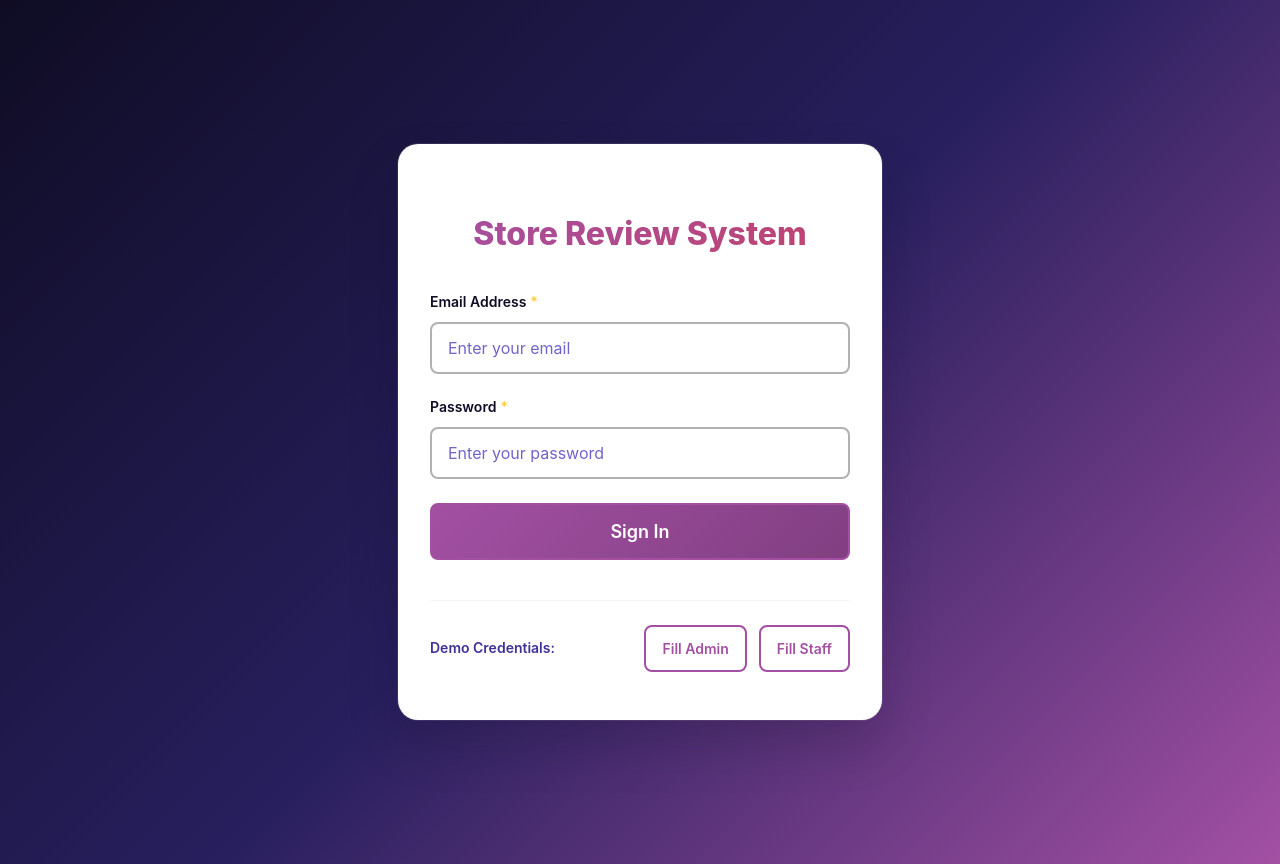
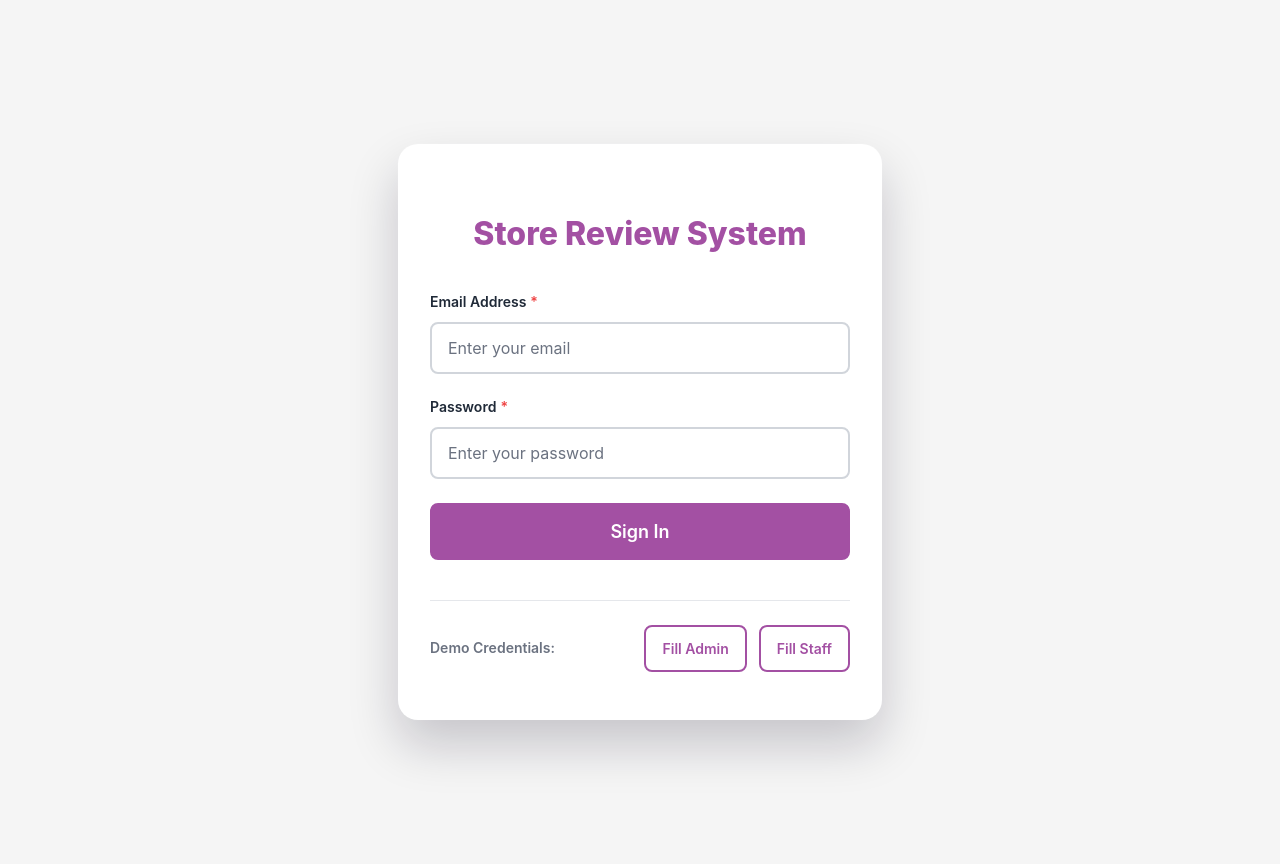
Before and after one commit to aleksandra-zyto/homework, a React (Create React App) app in the folder fe/: page /login in a window 1280 px wide. Built offline with nearby package versions, Linux system fonts and the light colour scheme; no server answers.

Commit message:
change colour cheme

```diff
--- a/fe/src/components/Button/Button.module.scss
+++ b/fe/src/components/Button/Button.module.scss
@@ -1,4 +1,5 @@
 @import '../../styles/colors';
+
 
 .button {
   display: inline-flex;
@@ -56,16 +57,17 @@
   width: 100%;
 }
 
-// Primary variant - Solid purple
+// Primary variant - Main purple
 .button--primary {
-  background: linear-gradient(135deg, $primary 0%, darken($primary, 10%) 100%);
+  background: $primary;
   color: $white;
   border-color: $primary;
 
   &:hover:not(:disabled) {
     transform: translateY(-2px);
     box-shadow: 0 8px 25px rgba($primary, 0.3);
-    background: linear-gradient(135deg, lighten($primary, 5%) 0%, $primary 100%);
+    background: $primary-light;
+    border: 1px solid $primary-light;
   }
 
   &:active:not(:disabled) {
@@ -74,21 +76,21 @@
   }
 }
 
-// Secondary variant - Solid coral
+// Secondary variant - Success green
 .button--secondary {
-  background: linear-gradient(135deg, $secondary 0%, darken($secondary, 10%) 100%);
+  background: $success;
   color: $white;
-  border-color: $secondary;
+  border-color: $success;
 
   &:hover:not(:disabled) {
     transform: translateY(-2px);
-    box-shadow: 0 8px 25px rgba($secondary, 0.3);
-    background: linear-gradient(135deg, lighten($secondary, 5%) 0%, $secondary 100%);
+    box-shadow: 0 8px 25px rgba($success, 0.3);
+    background: lighten($success, 5%);
   }
 
   &:active:not(:disabled) {
     transform: translateY(0);
-    box-shadow: 0 4px 15px rgba($secondary, 0.2);
+    box-shadow: 0 4px 15px rgba($success, 0.2);
   }
 }
 
@@ -100,8 +102,8 @@
 
   &:hover:not(:disabled) {
     background: rgba($primary, 0.05);
-    border-color: darken($primary, 10%);
-    color: darken($primary, 10%);
+    border-color: $primary-dark;
+    color: $primary-dark;
     transform: translateY(-1px);
     box-shadow: 0 4px 15px rgba($primary, 0.15);
   }
@@ -122,7 +124,7 @@
 
   &:hover:not(:disabled) {
     background: rgba($primary, 0.05);
-    color: darken($primary, 10%);
+    color: $primary-dark;
   }
 
   &:active:not(:disabled) {
@@ -132,67 +134,18 @@
 
 // Danger variant - For destructive actions
 .button--danger {
-  background: linear-gradient(135deg, #e53e3e 0%, darken(#e53e3e, 10%) 100%);
+  background: $danger;
   color: $white;
-  border-color: #e53e3e;
+  border-color: $danger;
 
   &:hover:not(:disabled) {
     transform: translateY(-2px);
-    box-shadow: 0 8px 25px rgba(#e53e3e, 0.3);
-    background: linear-gradient(135deg, lighten(#e53e3e, 5%) 0%, #e53e3e 100%);
+    box-shadow: 0 8px 25px rgba($danger, 0.3);
+    background: lighten($danger, 5%);
   }
 
   &:active:not(:disabled) {
     transform: translateY(0);
-    box-shadow: 0 4px 15px rgba(#e53e3e, 0.2);
+    box-shadow: 0 4px 15px rgba($danger, 0.2);
   }
 }
-
-// Icon styles
-.icon {
-  display: flex;
-  align-items: center;
-  justify-content: center;
-
-  svg {
-    width: 1rem;
-    height: 1rem;
-  }
-}
-
-.button--small .icon svg {
-  width: 0.875rem;
-  height: 0.875rem;
-}
-
-.button--large .icon svg {
-  width: 1.25rem;
-  height: 1.25rem;
-}
-
-// Loading spinner
-.spinner {
-  width: 1rem;
-  height: 1rem;
-  border: 2px solid rgba($white, 0.3);
-  border-top: 2px solid $white;
-  border-radius: 50%;
-  animation: spin 1s linear infinite;
-}
-
-.button--outlined .spinner,
-.button--text .spinner {
-  border: 2px solid rgba($primary, 0.3);
-  border-top: 2px solid $primary;
-}
-
-@keyframes spin {
-  0% { transform: rotate(0deg); }
-  100% { transform: rotate(360deg); }
-}
-
-// Content wrapper
-.content {
-  display: flex;
-  align-items: center;
-}
--- a/fe/src/components/TextField/TextField.module.scss
+++ b/fe/src/components/TextField/TextField.module.scss
@@ -21,7 +21,7 @@
 }
 
 .required {
-  color: $warning;
+  color: $danger;
   margin-left: 0.25rem;
 }
 
@@ -40,14 +40,14 @@
   line-height: 1.5;
   color: $text-primary;
   background-color: $white;
-  border: 2px solid lighten($dark-gray, 60%);
+  border: 2px solid $border-medium;
   border-radius: 8px;
   padding: 0.75rem 1rem;
   transition: all 0.2s ease;
   outline: none;
 
   &::placeholder {
-    color: lighten($text-secondary, 20%);
+    color: $text-secondary;
   }
 
   &:focus {
@@ -56,18 +56,18 @@
   }
 
   &:hover:not(:disabled):not(:read-only) {
-    border-color: $text-secondary;
+    border-color: $dark-gray;
   }
 
   &:disabled {
-    background-color: lighten($light-gray, 3%);
-    border-color: lighten($light-gray, 10%);
-    color: lighten($text-secondary, 20%);
+    background-color: $background-gray;
+    border-color: $border-light;
+    color: $text-secondary;
     cursor: not-allowed;
   }
 
   &:read-only {
-    background-color: lighten($light-gray, 5%);
+    background-color: $background-gray;
     cursor: default;
   }
 }
@@ -116,7 +116,7 @@
 
 .textfield--filled {
   .input {
-    background-color: $light-gray;
+    background-color: $background-gray;
     border: 2px solid transparent;
     border-radius: 8px 8px 0 0;
 
@@ -126,7 +126,7 @@
     }
 
     &:hover:not(:disabled):not(:read-only) {
-      background-color: darken($light-gray, 5%);
+      background-color: darken($background-gray, 3%);
     }
   }
 }
@@ -135,7 +135,7 @@
   .input {
     background-color: transparent;
     border: none;
-    border-bottom: 2px solid lighten($dark-gray, 60%);
+    border-bottom: 2px solid $border-medium;
     border-radius: 0;
     padding-left: 0;
     padding-right: 0;
@@ -146,7 +146,7 @@
     }
 
     &:hover:not(:disabled):not(:read-only) {
-      border-bottom-color: $text-secondary;
+      border-bottom-color: $dark-gray;
     }
   }
 }
@@ -154,55 +154,55 @@
 // State variants
 .textfield--error {
   .label {
-    color: $warning;
+    color: $danger;
   }
 
   .input {
-    border-color: $warning;
+    border-color: $danger;
 
     &:focus {
-      border-color: $warning;
-      box-shadow: 0 0 0 3px rgba($warning, 0.1);
+      border-color: $danger;
+      box-shadow: 0 0 0 3px rgba($danger, 0.1);
     }
   }
 
   .icon {
-    color: $warning;
+    color: $danger;
   }
 }
 
 .textfield--success {
   .label {
-    color: $secondary;
+    color: $success;
   }
 
   .input {
-    border-color: $secondary;
+    border-color: $success;
 
     &:focus {
-      border-color: $secondary;
-      box-shadow: 0 0 0 3px rgba($secondary, 0.1);
+      border-color: $success;
+      box-shadow: 0 0 0 3px rgba($success, 0.1);
     }
   }
 
   .icon {
-    color: $secondary;
+    color: $success;
   }
 }
 
 .textfield--disabled {
   .label {
-    color: lighten($text-secondary, 30%);
+    color: $text-secondary;
   }
 
   .icon {
-    color: lighten($text-secondary, 40%);
+    color: $text-secondary;
   }
 }
 
 .textfield--readonly {
   .icon {
-    color: lighten($text-secondary, 20%);
+    color: $text-secondary;
   }
 }
 
@@ -260,7 +260,7 @@
 .spinner {
   width: 1rem;
   height: 1rem;
-  border: 2px solid lighten($primary, 40%);
+  border: 2px solid rgba($primary, 0.3);
   border-top: 2px solid $primary;
   border-radius: 50%;
   animation: spin 1s linear infinite;
@@ -283,5 +283,5 @@
 }
 
 .helperText--error {
-  color: $warning;
+  color: $danger;
 }
--- a/fe/src/pages/LoginPage.module.scss
+++ b/fe/src/pages/LoginPage.module.scss
@@ -1,16 +1,12 @@
 @import '../styles/colors';
+
 
 .loginPage {
   min-height: 100vh;
   display: flex;
   align-items: center;
   justify-content: center;
-  background: linear-gradient(
-    135deg,
-    $deep-purple 0%,
-    lighten($deep-purple, 15%) 50%,
-    $primary 100%
-  );
+background: $light-gray;
   padding: 2rem;
 }
 
@@ -19,11 +15,10 @@
   padding: 3rem 2rem;
   border-radius: 20px;
   box-shadow:
-    0 25px 50px rgba($deep-purple, 0.2),
+    0 25px 50px rgba($dark-bg, 0.2),
     0 0 0 1px rgba($white, 0.1);
   width: 100%;
   max-width: 420px;
-  backdrop-filter: blur(10px);
 }
 
 .header {
@@ -31,10 +26,7 @@
   margin-bottom: 2.5rem;
 
   h1 {
-    background: linear-gradient(135deg, $primary 0%, $secondary 100%);
-    background-clip: text;
-    -webkit-background-clip: text;
-    -webkit-text-fill-color: transparent;
+    color: $primary;
     font-size: 2rem;
     margin-bottom: 0.5rem;
     font-weight: 800;
@@ -56,10 +48,10 @@
 
 .demoSection {
   text-align: center;
-    display: flex;
-    justify-content: space-between;
+  display: flex;
+  justify-content: space-between;
   padding-top: 1.5rem;
-  border-top: 1px solid $light-gray;
+  border-top: 1px solid $border-light;
 
   h3 {
     color: $text-secondary;
--- a/fe/src/pages/LoginPage.tsx
+++ b/fe/src/pages/LoginPage.tsx
@@ -16,11 +16,11 @@ export const LoginPage = () => {
   const { login, isAuthenticated } = useAuth();
   const navigate = useNavigate();
 
-  useEffect(() => {
-    if (isAuthenticated) {
-      navigate("/dashboard");
-    }
-  }, [isAuthenticated, navigate]);
+  //   useEffect(() => {
+  //     if (isAuthenticated) {
+  //       navigate("/dashboard");
+  //     }
+  //   }, [isAuthenticated, navigate]);
 
   const handleSubmit = async (e: React.FormEvent) => {
     e.preventDefault();
--- a/fe/src/styles/_colors.scss
+++ b/fe/src/styles/_colors.scss
@@ -1,28 +1,34 @@
-$deep-purple: #0f0c24;    // Dark, professional base
-$royal-purple: #a350a3;   // Main brand color
-$coral-pink: #c1436d;     // Accent color
+// Main brand color
+$primary: #a350a3;
 
-// Keep some useful colors from before
+// Supporting colors
+$white: #ffffff;
 $black: #000000;
-$white: #ffffff;
+$dark-bg: #0f0c24;
 $light-gray: #f5f5f5;
-$dark-gray: #181818;
-$teal: #2cccc3;          // Keep for success states
-$yellow: #facd3d;        // Keep for warnings
+$medium-gray: #9ca3af;
+$dark-gray: #374151;
 
-// New semantic naming with professional palette
-$primary: $royal-purple;
-$secondary: $coral-pink;
-$accent: $teal;
-$warning: $yellow;
-$background-dark: $deep-purple;
-$text-primary: $deep-purple;
-$text-secondary: lighten($deep-purple, 30%);
+// Semantic colors (using non-purple colors for clarity)
+$success: #10b981;
+$warning: #f59e0b;
+$danger: #ef4444;
+
+// Text colors
+$text-primary: #1f2937;
+$text-secondary: #6b7280;
 $text-light: $white;
 
-// Color variations for the new palette
-$primary-light: lighten($primary, 20%);
+// Background variations
+$background-light: $white;
+$background-gray: #f9fafb;
+$background-dark: $dark-bg;
+
+// Primary color variations (minimal set)
+$primary-light: lighten($primary, 15%);
 $primary-dark: darken($primary, 15%);
-$secondary-light: lighten($secondary, 20%);
-$secondary-dark: darken($secondary, 15%);
-$deep-purple-light: lighten($deep-purple, 10%);
+
+// Border colors
+$border-light: #e5e7eb;
+$border-medium: #d1d5db;
+$border-dark: $medium-gray;
```
